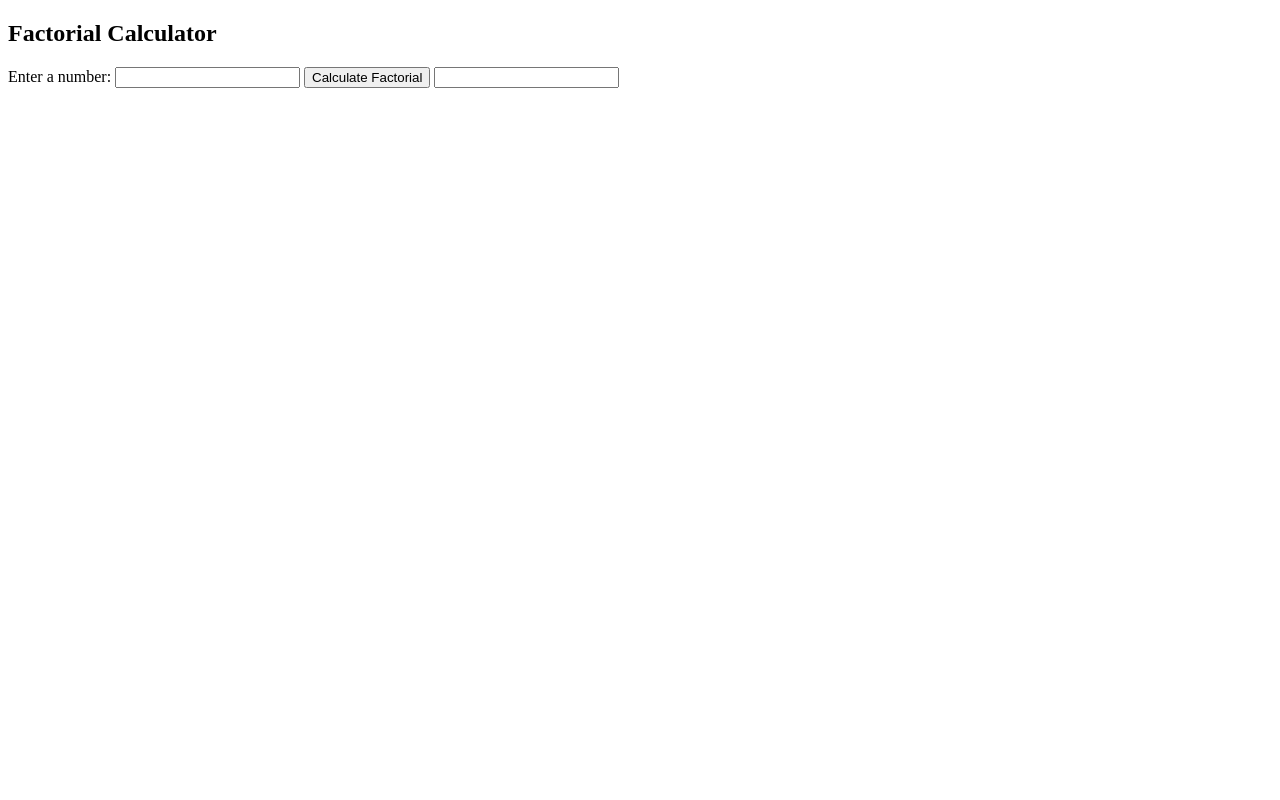
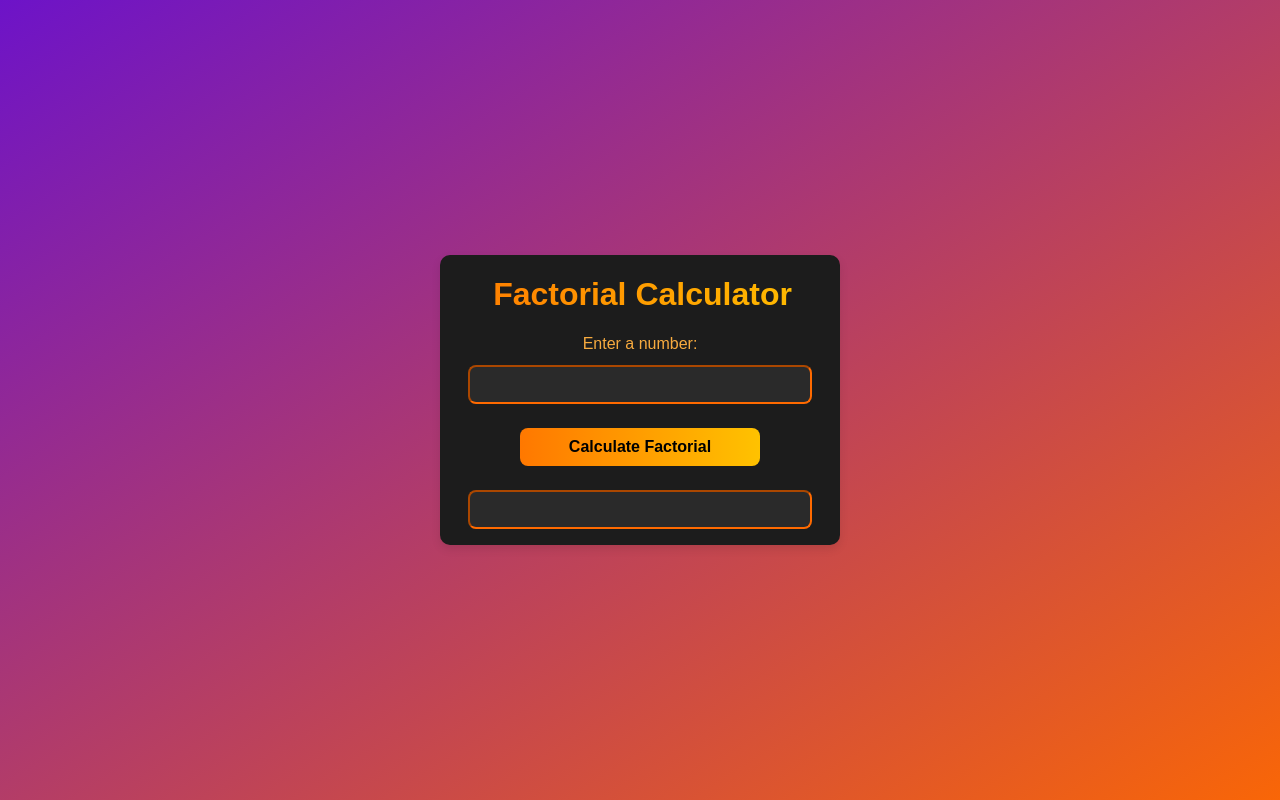
Before and after one commit to abimohan-31/Factorial, a plain HTML site: page index.html in a window 1280 px wide. Drawn offline with Linux system fonts and the light colour scheme.

Commit message:
styles added and modification in html

```diff
--- a/index.html
+++ b/index.html
@@ -4,11 +4,12 @@
     <meta charset="UTF-8" />
     <meta name="viewport" content="width=device-width, initial-scale=1.0" />
     <title>Factorial Calc</title>
+    <link rel="stylesheet" href="styles.css">
   </head>
 
   <body>
     <div class="container">
-      <h2>Factorial Calculator</h2>
+      <h1 class="heading">Factorial Calculator</h1>
       <form action="">
         <label for="num1">Enter a number:</label>
         <input type="number" name="num1" id="num1" />
--- /dev/null
+++ b/styles.css
@@ -0,0 +1,54 @@
+    body {
+      margin: 0;
+      padding: 0;
+      box-sizing: border-box;
+      display: flex;
+      justify-content: center;
+      align-items: center;
+      height: 100vh;
+      font-family: Arial, Helvetica, sans-serif;
+      background-image: linear-gradient(to bottom right, #6D13C8, #F96607);
+
+    }
+
+    div.container {
+      display: flex;
+      flex-direction: column;
+      width: 400px;
+      height: 290px;
+      box-shadow: 0 4px 10px rgba(0, 0, 0, 0.1);
+      border-radius: 10px;
+      background-color: #1c1c1c;
+      text-align: center;
+    }
+
+    input,
+    button {
+      width: 80%;
+      padding: 10px;
+      border-radius: 8px;
+      background-color: #2a2a2a;
+      border-color: #ff6a00;
+      margin: 12px 15px ;
+    }
+
+    button {
+      background-image: linear-gradient(to right, #ff7800, #ffc200);
+      border: none;
+      width: 60%;
+      font-size: medium;
+      font-weight: bold;
+    }
+    label {
+      color: #f8ab3f;
+    }
+
+    .heading {
+      background-image: linear-gradient(to right, #ff7800, #ffc200);
+      background-size: 100%;
+      -webkit-background-clip: text;
+      -moz-background-clip: text;
+      -webkit-text-fill-color: transparent;
+      -moz-text-fill-color: transparent;
+      padding-left: 5px;
+    }
```
